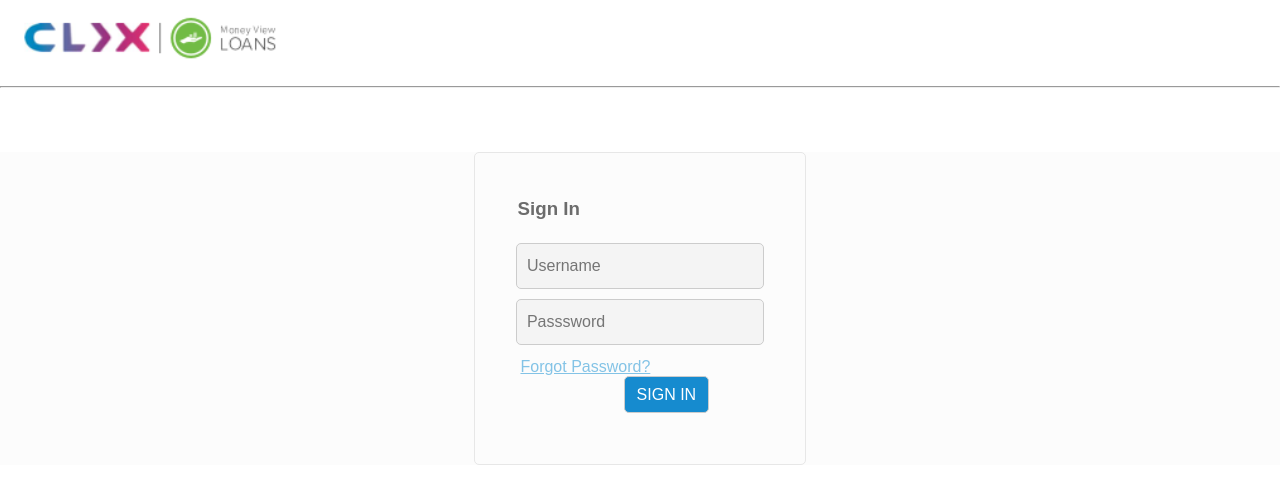
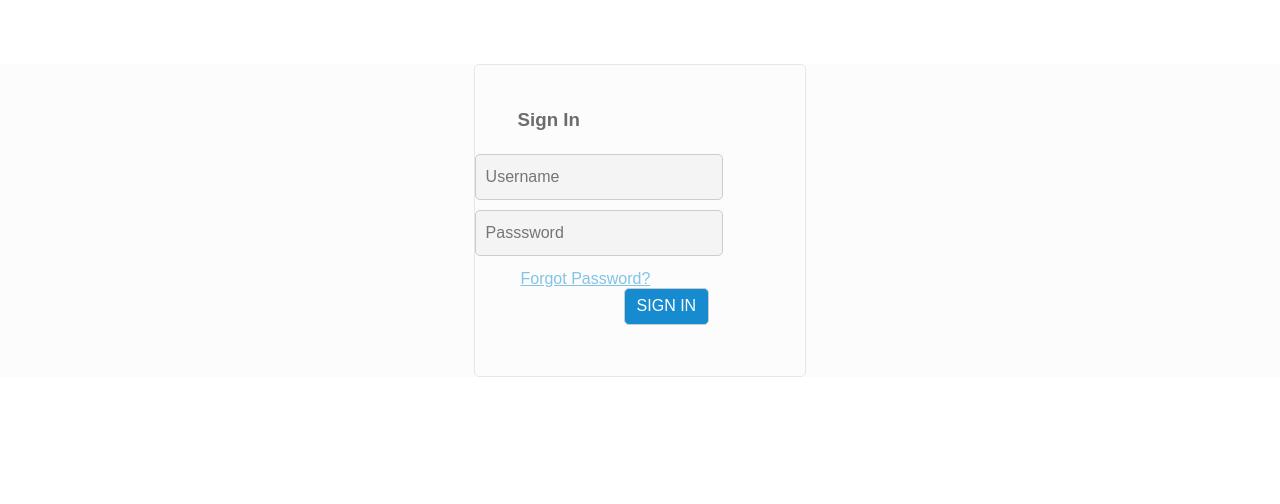
Before and after one commit to bharathkumarsampath/react-dashboard, a React (Create React App) app: page / in a window 1280 px wide. Shown: the top 504 px of the page. Built offline with nearby package versions, Linux system fonts and the light colour scheme.

Commit message:
Refacting changes

```diff
--- a/src/App.js
+++ /dev/null
@@ -1,42 +0,0 @@
-import React, { Component, useRoutes } from 'react';
-import './App.css';
-import Toolbar from './components/Toolbar/Toolbar'
-import Login from './containers/Login/Login'
-import Search from './components/Search/Search'
-import routes from './routes'
-
-
-
-class App extends Component {
-  render() {
-    return (
-      <div className="App">
-        {/* <header className="App-header">
-          <img src={logo} className="App-logo" alt="logo" />
-          <h1 className="App-title">Welcome to React</h1>
-        </header>
-        <p className="App-intro">
-          To get started, edit <code>src/App.js</code> and save to reload.
-        </p> */}
-        <Toolbar />
-        {/* <Search /> */}
-        <Login />
-      </div>
-    );
-  }
-}
-// function App() {
-//   const routeResult = useRoutes(routes);
-//   return (
-//     <div className="App">
-//       {/* <A href="/user">Users Page</A>
-//       <A href="/about">About Page</A>
-//       <A href="/contact">Contacts Page</A> */}
-//       <Toolbar />
-//       <Login />
-//       {routeResult}
-//     </div>
-//   );
-// }
-
-export default App;
--- /dev/null
+++ b/src/containers/App.js
@@ -0,0 +1,18 @@
+import React from 'react';
+import { Route } from 'react-router-dom';
+import Dashboard from "./Dashboard/Dashboard";
+import UserProfile from "./Userprofile/Userprofile";
+import Login from './Login/Login'
+
+const App = () => {
+  return (
+    <div>
+      { /* Constant header component */}
+      { /* Container stuff goes here  */}
+      <Route exact path="/" component={Login}></Route>
+      <Route path="/dashboard" component={Dashboard} />
+      <Route path="/userprofile" component={UserProfile} />
+    </div>
+  );
+};
+export default App;
--- a/src/containers/Dashboard/Dashboard.js
+++ b/src/containers/Dashboard/Dashboard.js
@@ -1,5 +1,5 @@
 import React, { Component } from 'react';
-import '../../App.css';
+// import '../../App.css';
 import Search from '../../components/Search/Search'
 
 
--- a/src/index.js
+++ b/src/index.js
@@ -1,20 +1,15 @@
 import React from 'react';
 import ReactDOM from 'react-dom';
+import { BrowserRouter } from 'react-router-dom';
+import App from "./containers/App";
 import './index.css';
-import App from './App';
-
-import Dashboard from './containers/Dashboard/Dashboard';
 import registerServiceWorker from './registerServiceWorker';
-import { Router, BrowserRouter } from 'react-router-dom';
-import { Route } from 'react-router';
-import routes from './routes';
-import UserProfile from './containers/Userprofile/Userprofile';
 
 ReactDOM.render(
     <BrowserRouter>
-        <Route exact path="/" component={App}></Route>
-        <Route path="/dashboard" component={Dashboard} />
-        <Route path="/userprofile" component={UserProfile} />
-    </BrowserRouter>
-    , document.getElementById('root'));
+        <App />
+    </BrowserRouter>,
+    document.getElementById('root')
+);
+
 registerServiceWorker();
```
Also changed, not shown: src/containers/App.css (renamed from src/App.css), 1 other file (tests, documents, lock files or other folders).
